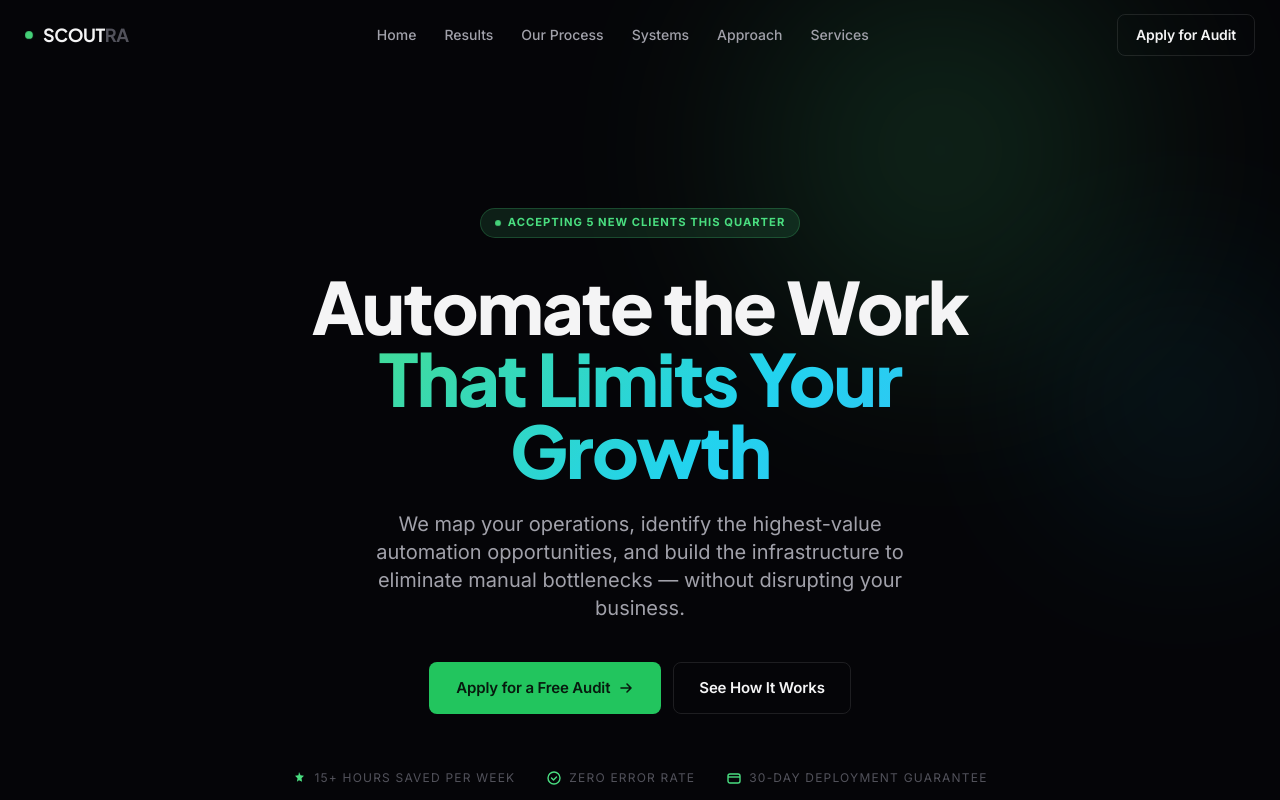
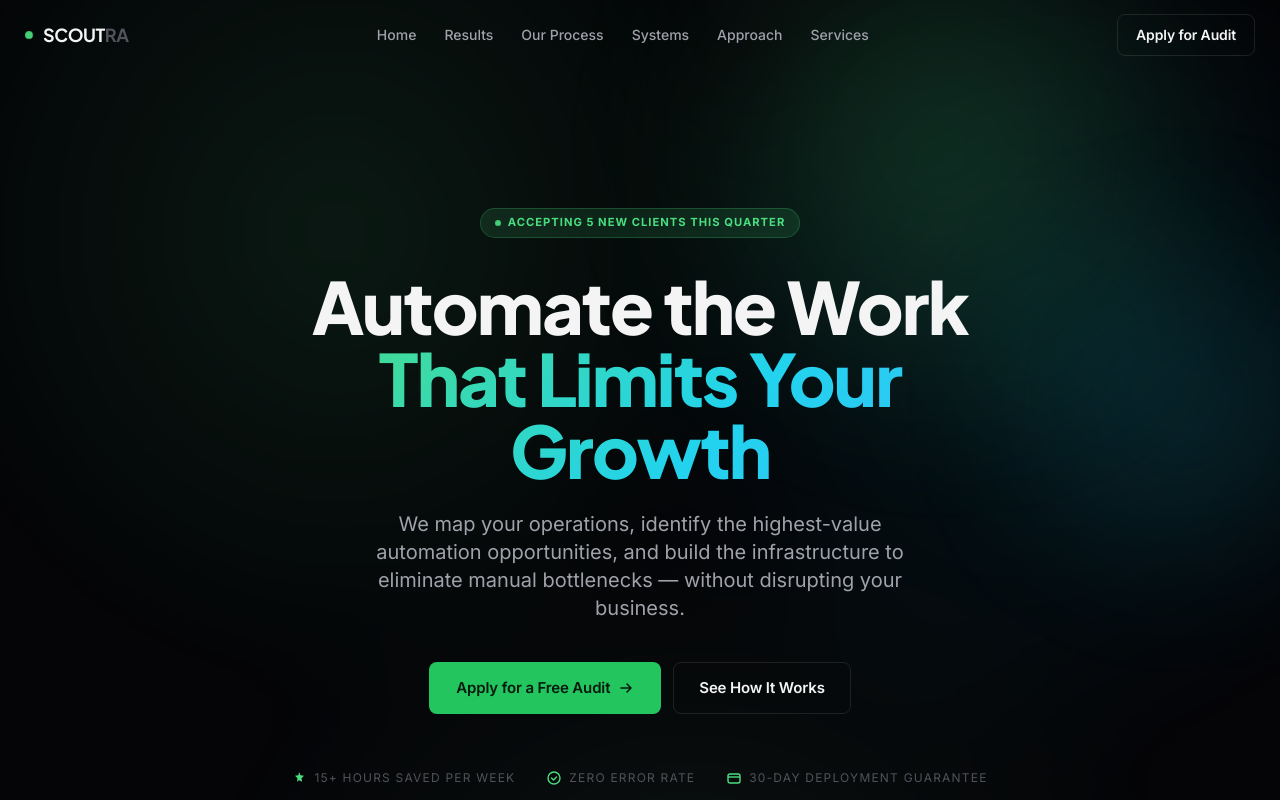
Before and after one commit to blinkboxhq/SCAOUTra, a website built with Vite: page index.html in a window 1280 px wide. Shown: the top 800 px of the page. Built offline with nearby package versions, Linux system fonts and the light colour scheme; some packages are replaced by stand-ins of ours; animation ran at ten frames a second.

Commit message:
Add subtle on-brand hero motion
Replace the removed video's motion with a lightweight CSS aurora (green/cyan radial drift) behind the hero, plus a gentle opacity breathe on the existing glow orbs. GPU-cheap, no JS; fully disabled under prefers-reduced-motion. Orb transforms untouched so parallax is unaffected.

Co-Authored-By: Claude Opus 4.8 <noreply@anthropic.com>

```diff
--- a/src/components/Hero.js
+++ b/src/components/Hero.js
@@ -6,6 +6,7 @@ export default function Hero() {
       aria-labelledby="hero-heading"
       data-spotlight="rgba(74,222,128,0.04)"
     >
+      <div class="hero-aurora" aria-hidden="true"></div>
       <div class="hero-orb hero-orb-1" aria-hidden="true" data-parallax="-0.08"></div>
       <div class="hero-orb hero-orb-2" aria-hidden="true" data-parallax="-0.12"></div>
 
--- a/src/main.css
+++ b/src/main.css
@@ -348,6 +348,41 @@
   opacity: 0.1;
 }
 
+/* Subtle on-brand animated aurora behind the hero (replaces the old video). */
+.hero-aurora {
+  position: absolute;
+  inset: -20% -10%;
+  z-index: 0;
+  pointer-events: none;
+  background:
+    radial-gradient(40% 50% at 30% 32%, rgba(74, 222, 128, 0.10), transparent 70%),
+    radial-gradient(38% 46% at 74% 40%, rgba(34, 211, 238, 0.09), transparent 70%),
+    radial-gradient(46% 42% at 52% 82%, rgba(134, 239, 172, 0.06), transparent 72%);
+  filter: blur(30px);
+  animation: hero-aurora-drift 20s ease-in-out infinite alternate;
+  will-change: transform, opacity;
+}
+
+@keyframes hero-aurora-drift {
+  0%   { transform: translate3d(-2%, -1%, 0) scale(1);    opacity: 0.85; }
+  50%  { transform: translate3d(2%, 1.5%, 0) scale(1.06); opacity: 1;    }
+  100% { transform: translate3d(-1%, 2%, 0) scale(1.03);  opacity: 0.9;  }
+}
+
+@keyframes hero-orb-breathe {
+  0%, 100% { opacity: var(--orb-opacity, 0.18); }
+  50%      { opacity: calc(var(--orb-opacity, 0.18) + 0.08); }
+}
+
+.hero-orb-1 { --orb-opacity: 0.18; animation: hero-orb-breathe 9s ease-in-out infinite; }
+.hero-orb-2 { --orb-opacity: 0.10; animation: hero-orb-breathe 11s ease-in-out infinite 1s; }
+
+@media (prefers-reduced-motion: reduce) {
+  .hero-aurora,
+  .hero-orb-1,
+  .hero-orb-2 { animation: none; }
+}
+
 .stat-value {
   font-family: 'Plus Jakarta Sans Variable', 'Plus Jakarta Sans', system-ui, sans-serif;
   font-size: clamp(2.25rem, 4vw, 3rem);
```
